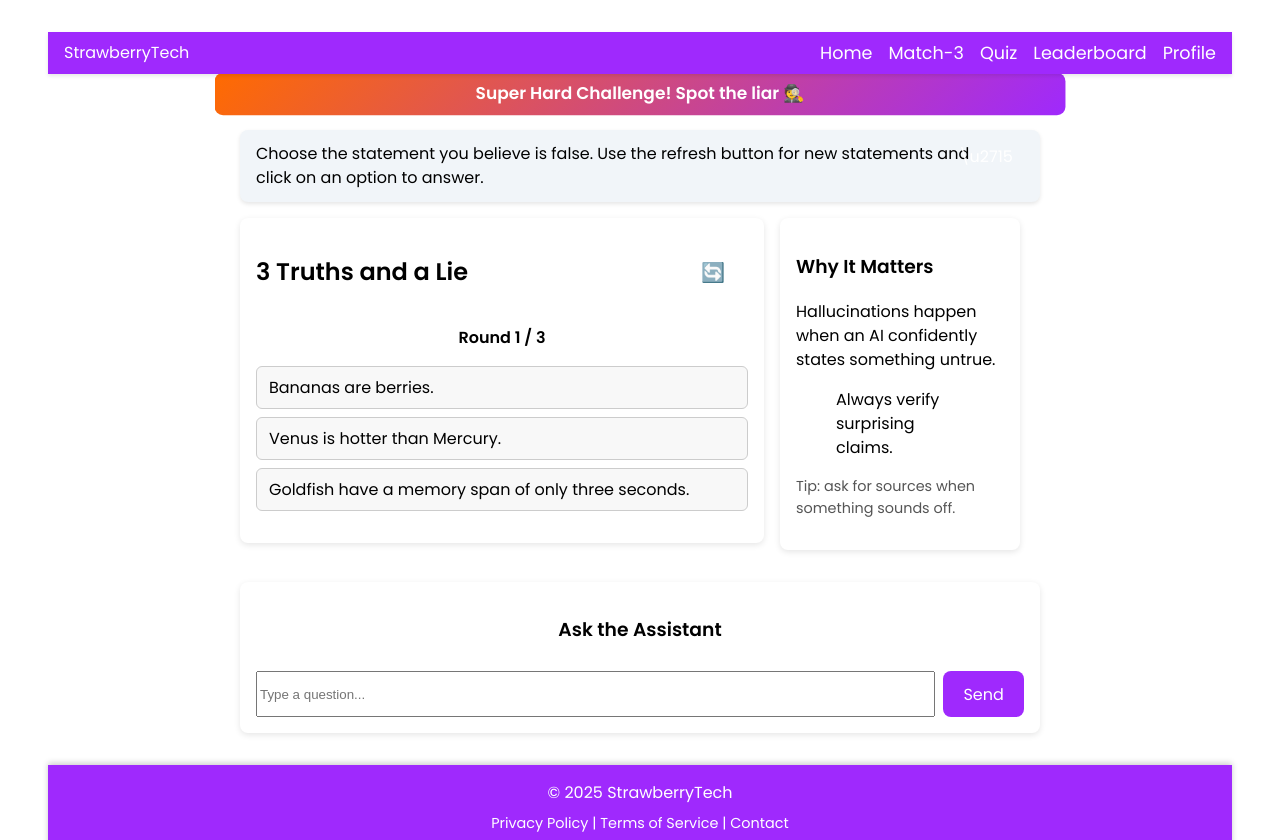
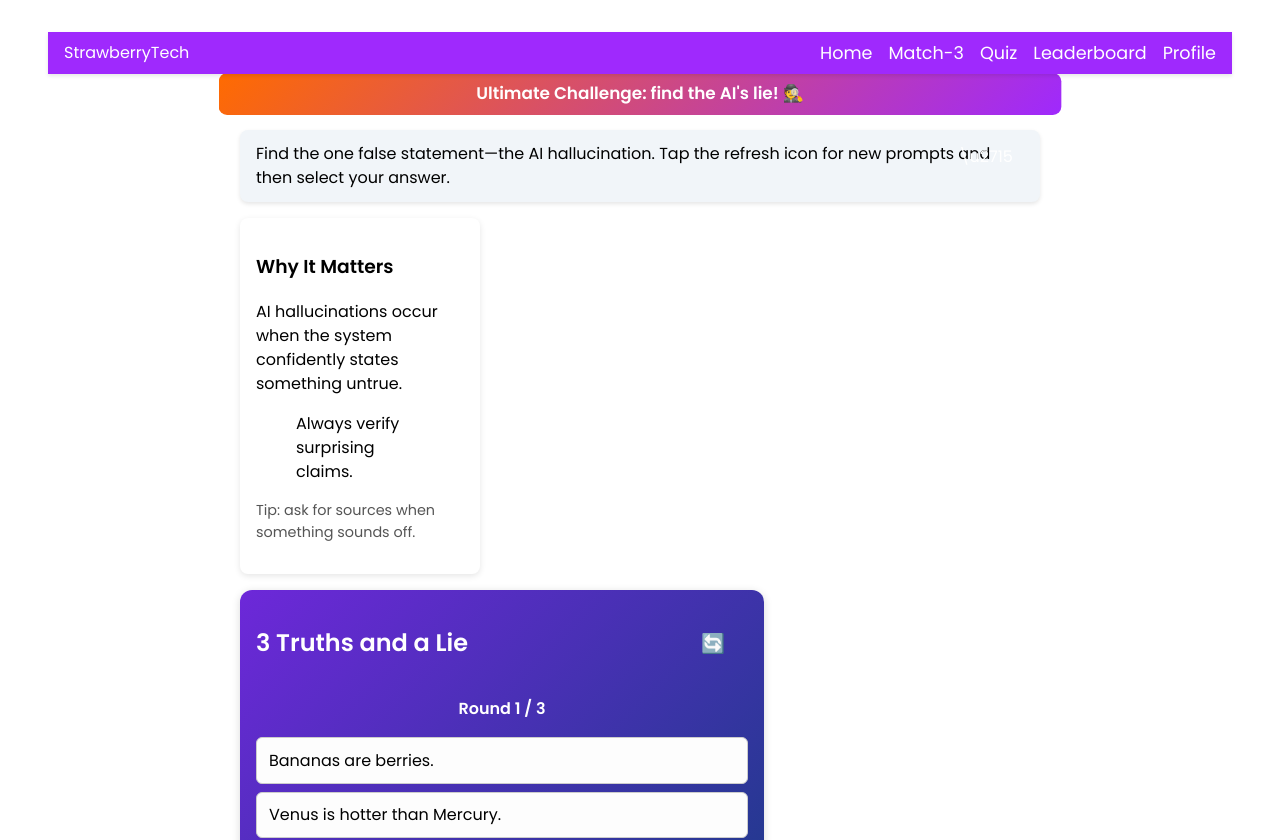
Before and after one commit to unnamedmistress/StrawberryTech, a React (Vite) app in the folder learning-games/: page /games/quiz in a window 1280 px wide. Shown: the top 840 px of the page. Built offline with nearby package versions, Linux system fonts and the light colour scheme.

Commit message:
Improve quiz instructions and layout

```diff
--- a/learning-games/src/pages/QuizGame.css
+++ b/learning-games/src/pages/QuizGame.css
@@ -8,11 +8,12 @@
 }
 
 .statements {
-  background: #fff;
-  color: var(--color-text-dark);
+  background: linear-gradient(135deg, var(--color-purple-dark), var(--color-blue));
+  color: #fff;
   padding: 1rem;
-  border-radius: 8px;
-  box-shadow: 0 2px 6px rgba(0,0,0,0.1);
+  border-radius: 12px;
+  box-shadow: 0 2px 8px rgba(0,0,0,0.15);
+  margin-bottom: 1rem;
 }
 
 .statement-list {
@@ -25,22 +26,24 @@
   width: 100%;
   text-align: left;
   margin-bottom: 0.5rem;
-  padding: 0.5rem 0.75rem;
+  padding: 0.6rem 0.75rem;
   border: 1px solid #ccc;
   border-radius: 6px;
-  background: #f8f8f8;
+  background: #fdfdfd;
   color: var(--color-text-dark);
   cursor: pointer;
+  transition: transform 0.15s, background-color 0.15s;
 }
 
 .statement-btn:hover {
   background: #ececec;
+  transform: scale(1.03);
 }
 
 .statement-btn.selected {
-  background: var(--color-purple);
+  background: var(--color-orange);
   color: #fff;
-  border-color: var(--color-purple);
+  border-color: var(--color-orange);
 }
 
 .feedback {
@@ -104,6 +107,9 @@
   .quiz-page {
     margin: 0 1rem;
   }
+  .statement-btn {
+    font-size: 0.9rem;
+  }
 }
 
 .challenge-banner {
@@ -132,6 +138,5 @@
   }
   .quiz-sidebar {
     max-width: none;
-    margin-top: 1rem;
   }
 }
--- a/learning-games/src/pages/QuizGame.tsx
+++ b/learning-games/src/pages/QuizGame.tsx
@@ -51,7 +51,7 @@ function ChallengeBanner() {
       animate={{ scale: [1, 1.1, 1] }}
       transition={{ repeat: Infinity, duration: 2 }}
     >
-      Super Hard Challenge! Spot the liar 🕵️
+      Ultimate Challenge: find the AI's lie! 🕵️
     </motion.div>
   )
 }
@@ -60,7 +60,7 @@ function WhyItMatters() {
   return (
     <aside className="quiz-sidebar reveal">
       <h3>Why It Matters</h3>
-      <p>Hallucinations happen when an AI confidently states something untrue.</p>
+      <p>AI hallucinations occur when the system confidently states something untrue.</p>
       <blockquote className="sidebar-quote">{QUOTE}</blockquote>
       <p className="sidebar-tip">{TIP}</p>
     </aside>
@@ -168,9 +168,10 @@ export default function QuizGame() {
     <div className="quiz-page">
       <ChallengeBanner />
       <InstructionBanner>
-        Choose the statement you believe is false. Use the refresh button for
-        new statements and click on an option to answer.
+        Find the one false statement—the AI hallucination. Tap the refresh icon
+        for new prompts and then select your answer.
       </InstructionBanner>
+      <WhyItMatters />
       <div className="truth-game">
         <div className="statements">
           <div className="statement-header">
@@ -208,7 +209,6 @@ export default function QuizGame() {
           </>
         )}
         </div>
-        <WhyItMatters />
         <ChatBox />
       </div>
     </div>
```
